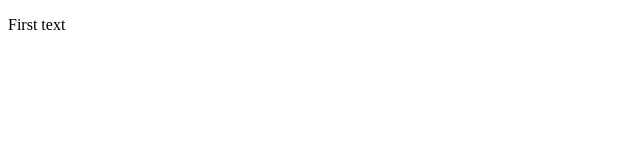
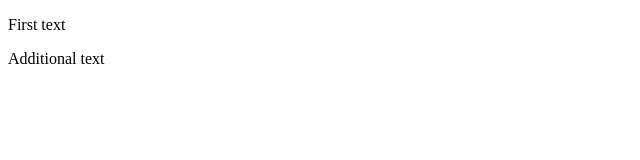
Before and after one commit to bstiner1105/testrepo4, a plain HTML site: page index.html in a window 1280 px wide. Shown: the full height of the page, 0-640 px from the left. Drawn offline with Linux system fonts and the light colour scheme.

Commit message:
html file change

```diff
--- a/index.html
+++ b/index.html
@@ -50,6 +50,7 @@
 
 <div id="content">
 	<p>First text</p>
+	<p>Additional text</p>
 </div>
 
 
```
